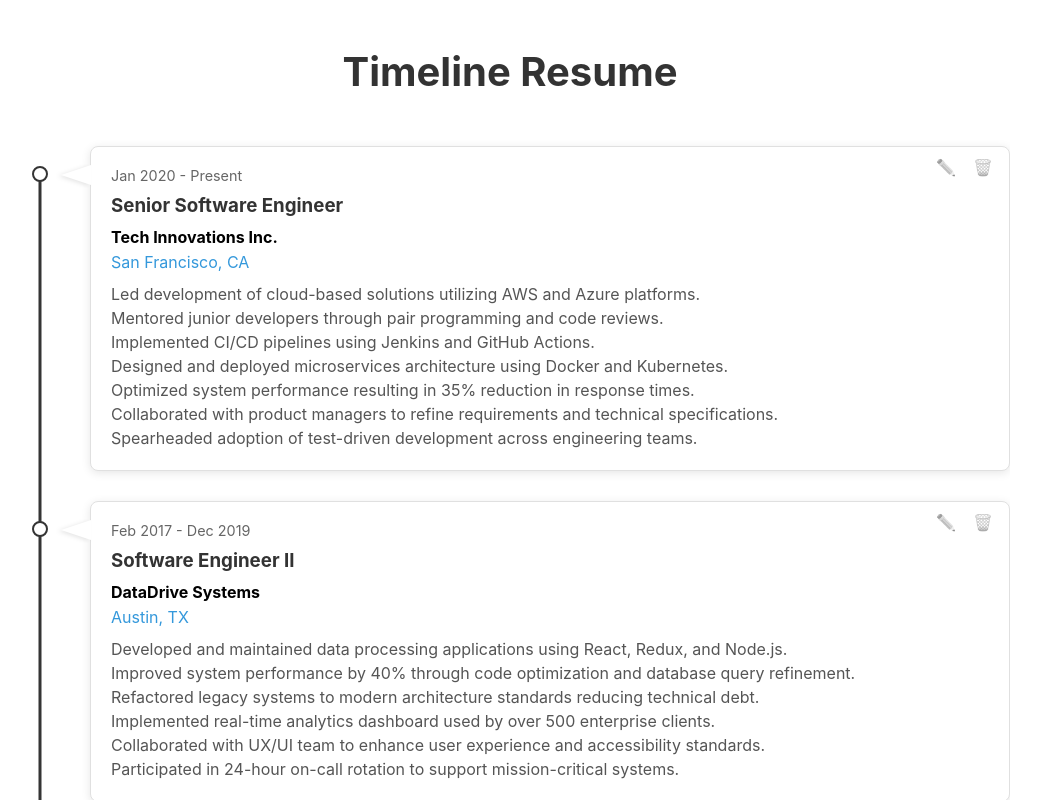
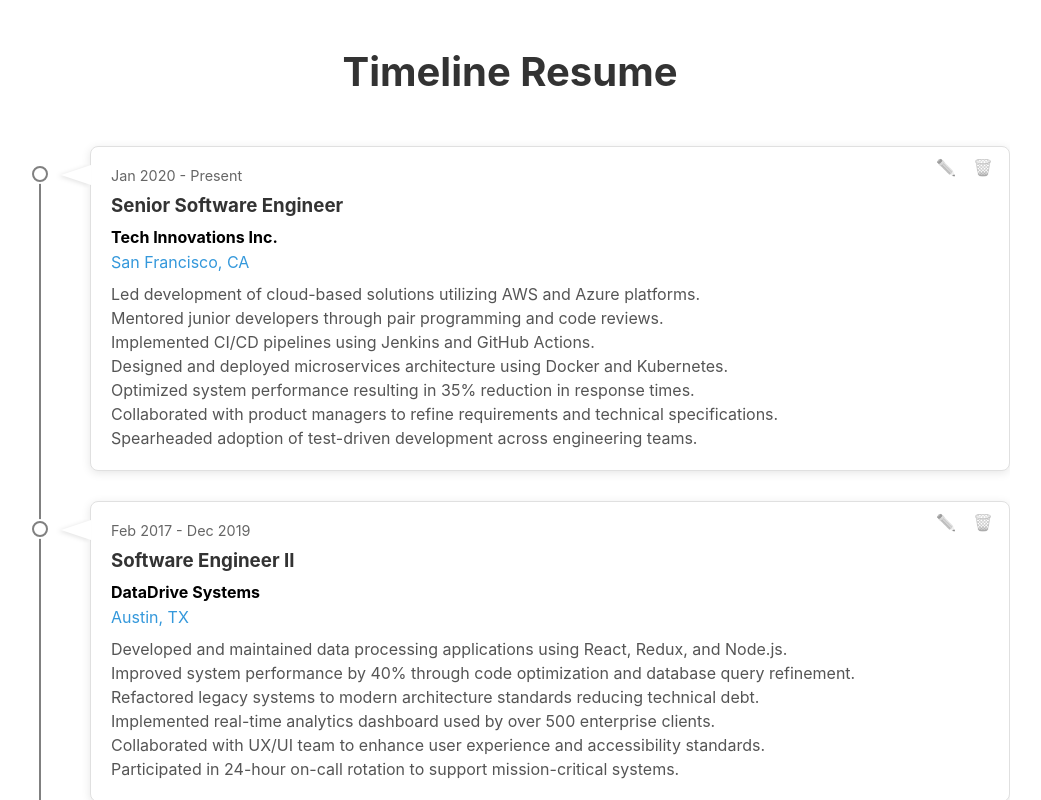
Before and after one commit to willzjc/timeline, a React (Create React App) app: page / in a window 1280 px wide. Shown: the whole page, without its empty margins (130-1171 px from the left). Built offline with nearby package versions, Linux system fonts and the light colour scheme.

Commit message:
style: timeline color and style

```diff
--- a/src/styles/Timeline.css
+++ b/src/styles/Timeline.css
@@ -1,4 +1,8 @@
 /* GENERAL TIMELINE CONTAINER AND STRUCTURE */
+:root {
+  --timeline-color: #808080; /* Central variable for timeline colors */
+}
+
 .timeline-container,
 .timeline-resume-container {
   position: relative; /* Needed for absolute positioning of axis */
@@ -24,10 +28,10 @@
   content: '';
   position: absolute;
   left: 30px; /* Center of 60px */
-  width: 3px;
+  width: 2px;
   top: 48px; /* Align with the center of the first dot (40px + 16px/2) */
   bottom: 0;
-  background: linear-gradient(to bottom, #343434 85%, rgba(52, 52, 52, 0));
+  background: linear-gradient(to bottom, var(--timeline-color) 85%, rgba(52, 52, 52, 0));
   transform: translateX(-50%); /* Center the line precisely */
   border-radius: 2px;
 }
@@ -40,7 +44,8 @@
   height: 12px;
   background-color: white;
   border-radius: 50%;
-  border: 2px solid #343434;
+  border: 2px solid var(--timeline-color);
+  box-shadow: 0 0 0 2px white; /* Add white outline outside the black border */
   z-index: 2;
   transition: transform 0.3s ease, left 0.3s ease, top 0.3s ease; /* Add top transition */
 }
```
